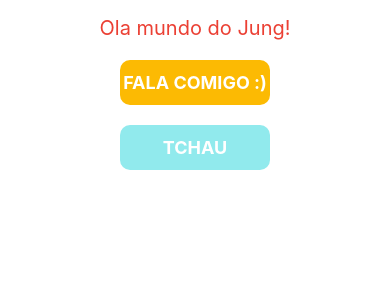
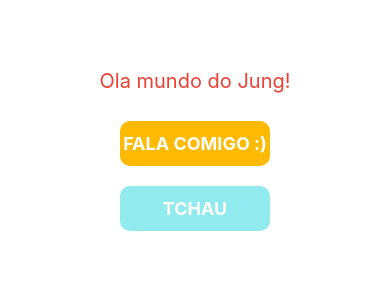
Before and after one commit to LeoJung20001/LevantaAI, a React Native app: screen / in a window 390 px wide. Shown: the top 300 px of the page. Built offline with nearby package versions, Linux system fonts and the light colour scheme.

Commit message:
Enquadramento dos botoes

```diff
--- a/App.js
+++ b/App.js
@@ -9,7 +9,9 @@ const url = "https://google.com";
 const App = () => {
   return (
     <View style={styles.screenContainer}>
+      <View>
       <Text style={styles.textStyle}>{"Ola mundo do Jung!"}</Text>
+      </View>
       <AppButton title="Fala comigo :)"/>
       <View style={styles.space}></View>
       <AppButton2 url={url} style={styles.appButtonContainer2}>{"Tchau"}</AppButton2>
--- a/components/styles-buttons.js
+++ b/components/styles-buttons.js
@@ -37,6 +37,8 @@ export const styles = StyleSheet.create({
       color: "#eb4034",
       textAlign: "center",
       marginBottom: 20,
+      height: 85,
+      top: '50%'
     },
     space:{
         width:20,
```
